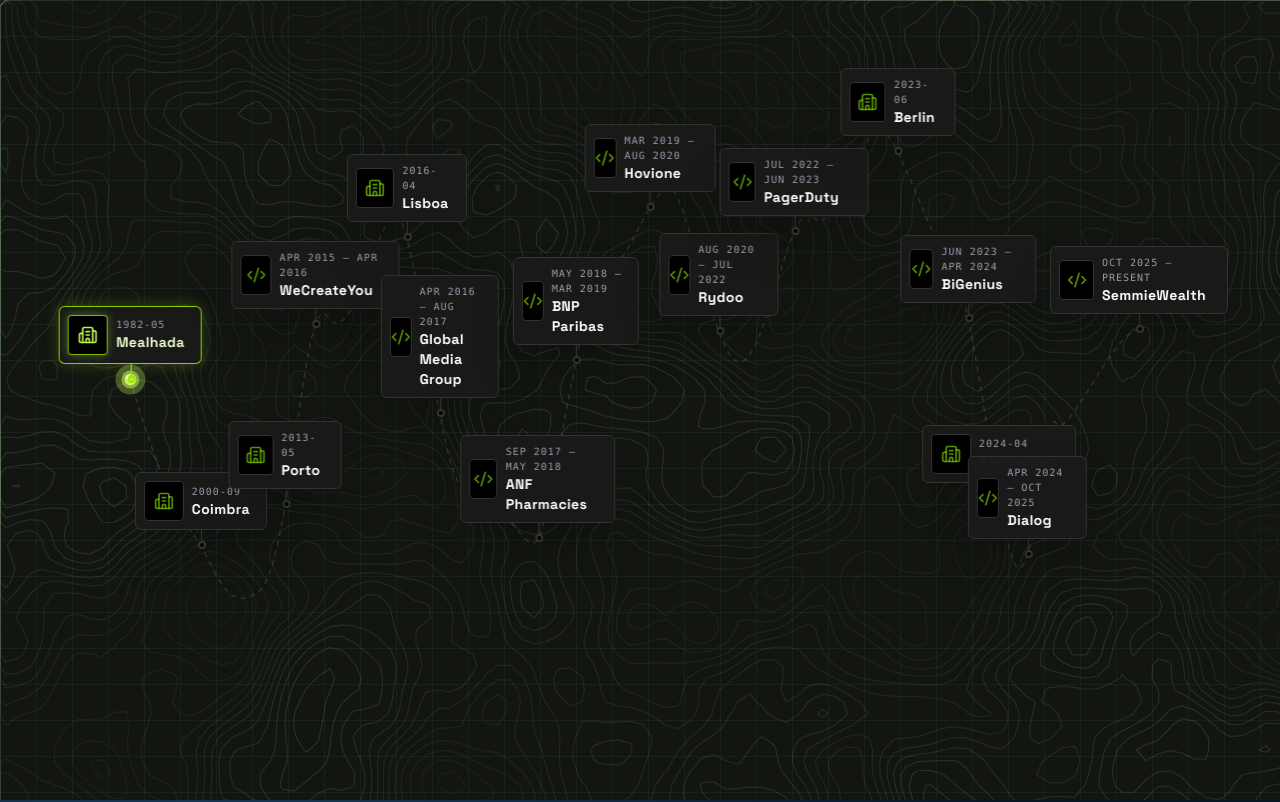
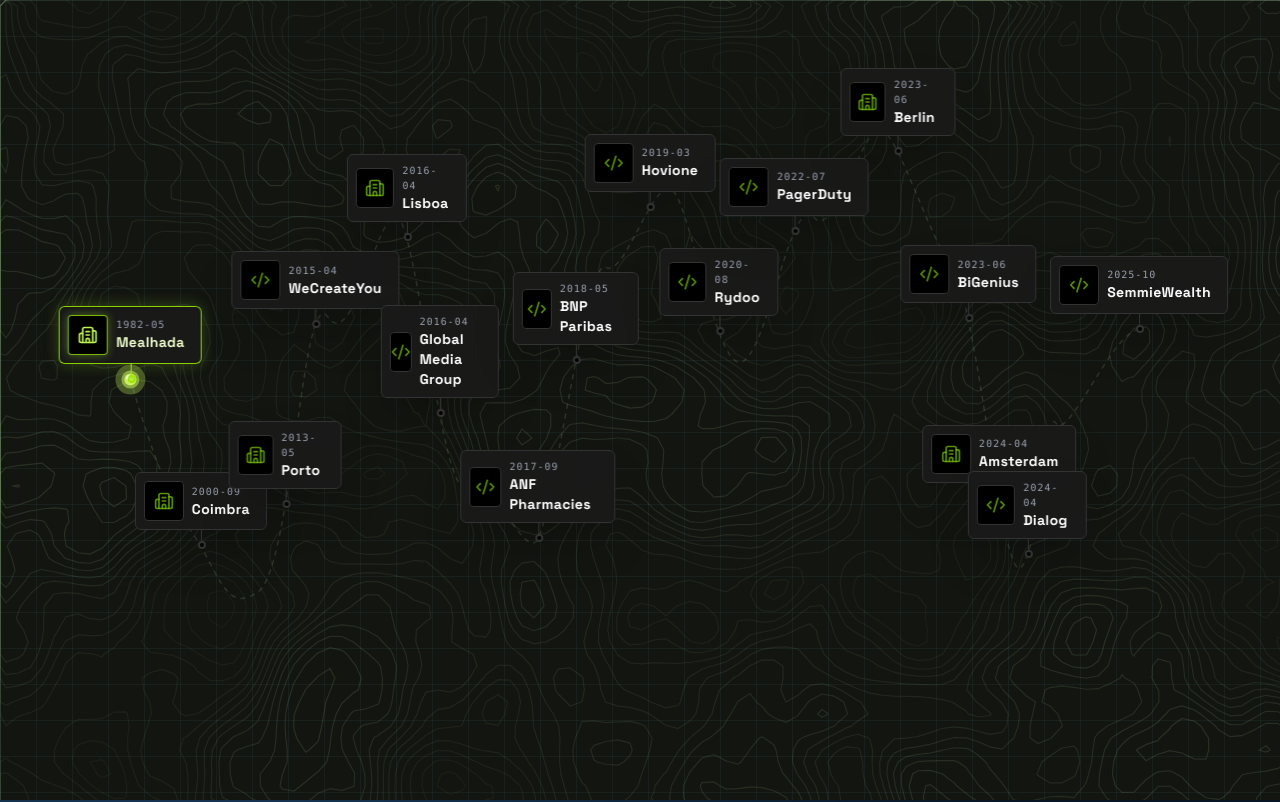
Before and after one commit to vitorstick/vitor-space, a React (Vite) app: page / in a window 1280 px wide. Shown: the top 802 px of the page. Built offline with nearby package versions, Linux system fonts and the light colour scheme.

Commit message:
feat: add career and location timeline data to track professional history

```diff
--- a/src/data/timeline.ts
+++ b/src/data/timeline.ts
@@ -49,7 +49,7 @@
     company: 'WeCreateYou',
     role: 'Web Developer',
     description: 'Web developer building e-commerce applications and WeCreateFleet route planning software.',
-    date: 'Apr 2015 – Apr 2016',
+    date: '2015-04',
     routeProgressPercentage: 0.2,
     type: 'code',
     status: 'COMPLETED',
@@ -79,7 +79,7 @@
     company: 'Global Media Group',
     role: 'Frontend Developer Consultant',
     description: 'Frontend consultant optimizing web performance across high-traffic digital media platforms.',
-    date: 'Apr 2016 – Aug 2017',
+    date: '2016-04',
     routeProgressPercentage: 0.333,
     type: 'code',
     status: 'COMPLETED',
@@ -95,7 +95,7 @@
     company: 'ANF – National Pharmacies Association',
     role: 'Frontend Developer',
     description: 'Built customer service frontend applications for Portuguese national pharmacies.',
-    date: 'Sep 2017 – May 2018',
+    date: '2017-09',
     routeProgressPercentage: 0.4,
     type: 'code',
     status: 'COMPLETED',
@@ -112,7 +112,7 @@
     company: 'BNP Paribas',
     role: 'Frontend & Mobile Developer',
     description: 'Engineered mobile banking apps with Ionic & Angular and built departmental design systems.',
-    date: 'May 2018 – Mar 2019',
+    date: '2018-05',
     routeProgressPercentage: 0.467,
     type: 'code',
     status: 'COMPLETED',
@@ -129,7 +129,7 @@
     company: 'Hovione',
     role: 'Full Stack Software Developer',
     description: 'Led Industry 4.0 greenfield projects with Express.js, Angular, Docker containers, and CI/CD.',
-    date: 'Mar 2019 – Aug 2020',
+    date: '2019-03',
     routeProgressPercentage: 0.533,
     type: 'code',
     status: 'COMPLETED',
@@ -146,7 +146,7 @@
     company: 'Rydoo',
     role: 'Senior Frontend Developer',
     description: 'Developed SaaS expense management platforms, Nx monorepo architecture, and design systems.',
-    date: 'Aug 2020 – Jul 2022',
+    date: '2020-08',
     routeProgressPercentage: 0.6,
     type: 'code',
     status: 'COMPLETED',
@@ -162,7 +162,7 @@
     company: 'PagerDuty',
     role: 'Senior Frontend Developer',
     description: "Built the 'Status Page' product suite across React apps and shared component libraries.",
-    date: 'Jul 2022 – Jun 2023',
+    date: '2022-07',
     routeProgressPercentage: 0.667,
     type: 'code',
     status: 'COMPLETED',
@@ -195,7 +195,7 @@
     company: 'BiGenius',
     role: 'Senior Frontend Developer',
     description: 'Built smart data automation applications using Angular, NgRx, Ag-Grid, and Material Design.',
-    date: 'Jun 2023 – Apr 2024',
+    date: '2023-06',
     routeProgressPercentage: 0.8,
     type: 'code',
     status: 'COMPLETED',
@@ -226,7 +226,7 @@
     company: 'Dialog',
     role: 'Staff Frontend Engineer',
     description: 'Led frontend development and technical architecture with Angular, RxJS, Akita, and Nx.',
-    date: 'Apr 2024 – Oct 2025',
+    date: '2024-04',
     routeProgressPercentage: 0.900,
     type: 'code',
     status: 'COMPLETED',
@@ -242,7 +242,7 @@
     company: 'SemmieWealth',
     role: 'Senior Frontend Developer',
     description: 'Developing the IEX Golden Bull-winning Semmie App across iOS, Android & Web using Ionic, NgRx, and AI-assisted workflows.',
-    date: 'Oct 2025 – Present',
+    date: '2025-10',
     routeProgressPercentage: 1.0,
     type: 'code',
     status: 'ACTIVE DEPLOYMENT',
```
